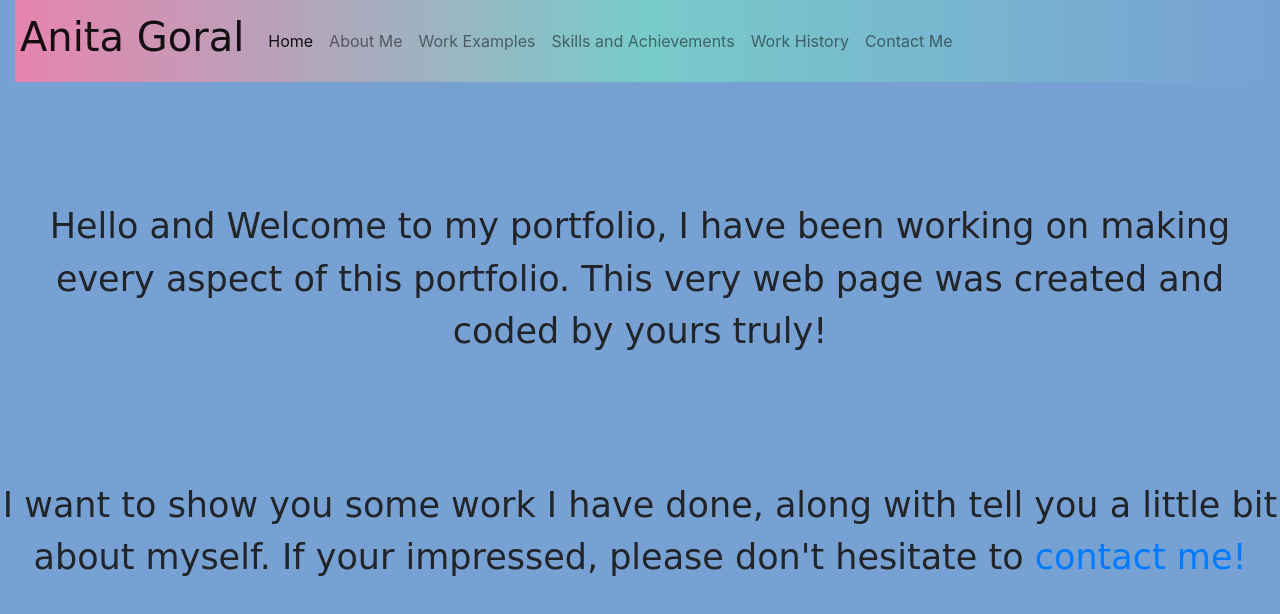
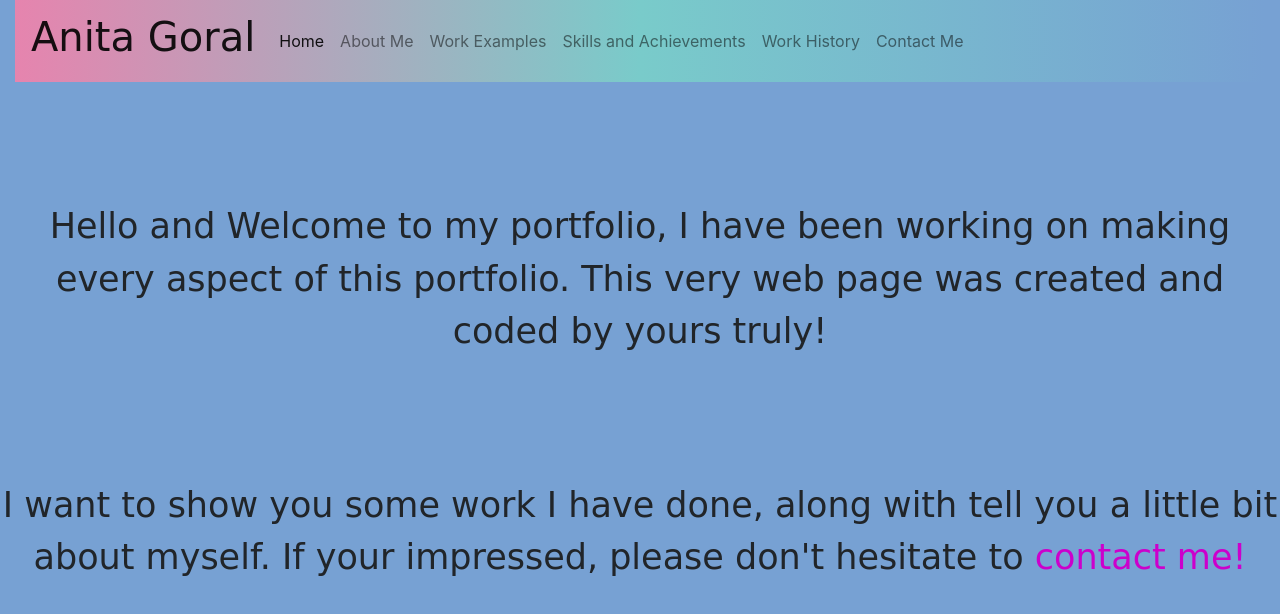
Before and after one commit to anitagoral/anitagoral, a plain HTML site: page index.html in a window 1280 px wide. Drawn offline with nearby package versions, Linux system fonts and the light colour scheme; a web font is replaced by a local one.

Commit message:
Update mystyle.css

```diff
--- a/mystyle.css
+++ b/mystyle.css
@@ -4,7 +4,6 @@
 	background: #77A1D3;  /* fallback for old browsers */
 	background: -webkit-linear-gradient(to right, #E684AE, #79CBCA, #77A1D3);  /* Chrome 10-25, Safari 5.1-6 */
 	background: linear-gradient(to right, #E684AE, #79CBCA, #77A1D3); /* W3C, IE 10+/ Edge, Firefox 16+, Chrome 26+, Opera 12+, Safari 7+ */
-	padding-left: 5px;
 }
 
 h1 {
@@ -24,3 +23,21 @@ h1 {
 body {
 	background: #77A1D3;;
 }
+
+a:link {
+	color: #cc00cc;
+}
+
+a:visited {
+  color: #79CBCA;
+}
+
+
+a:hover {
+  color: #79CBCA;
+}
+
+
+a:active {
+  color: #E684AE;
+}
```
